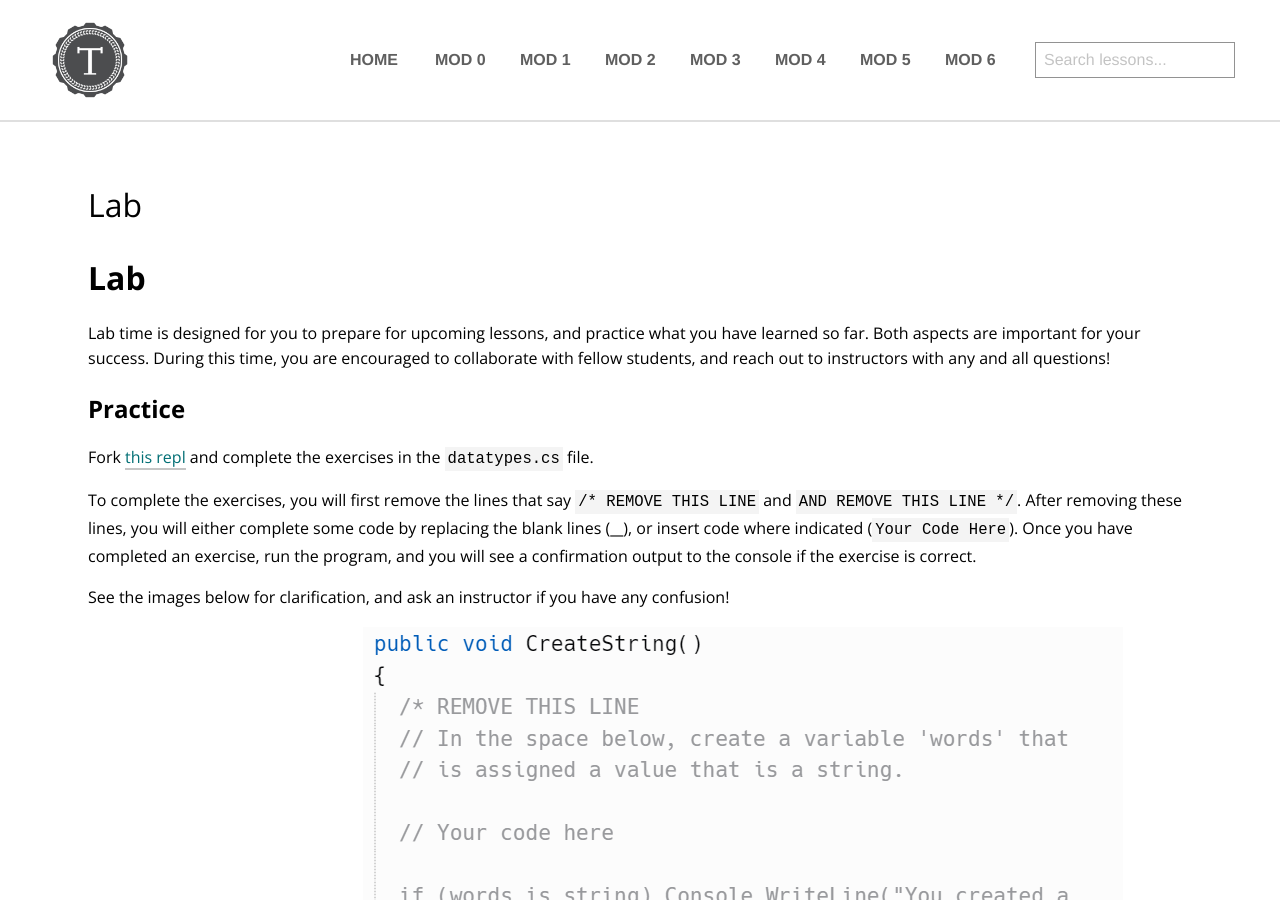
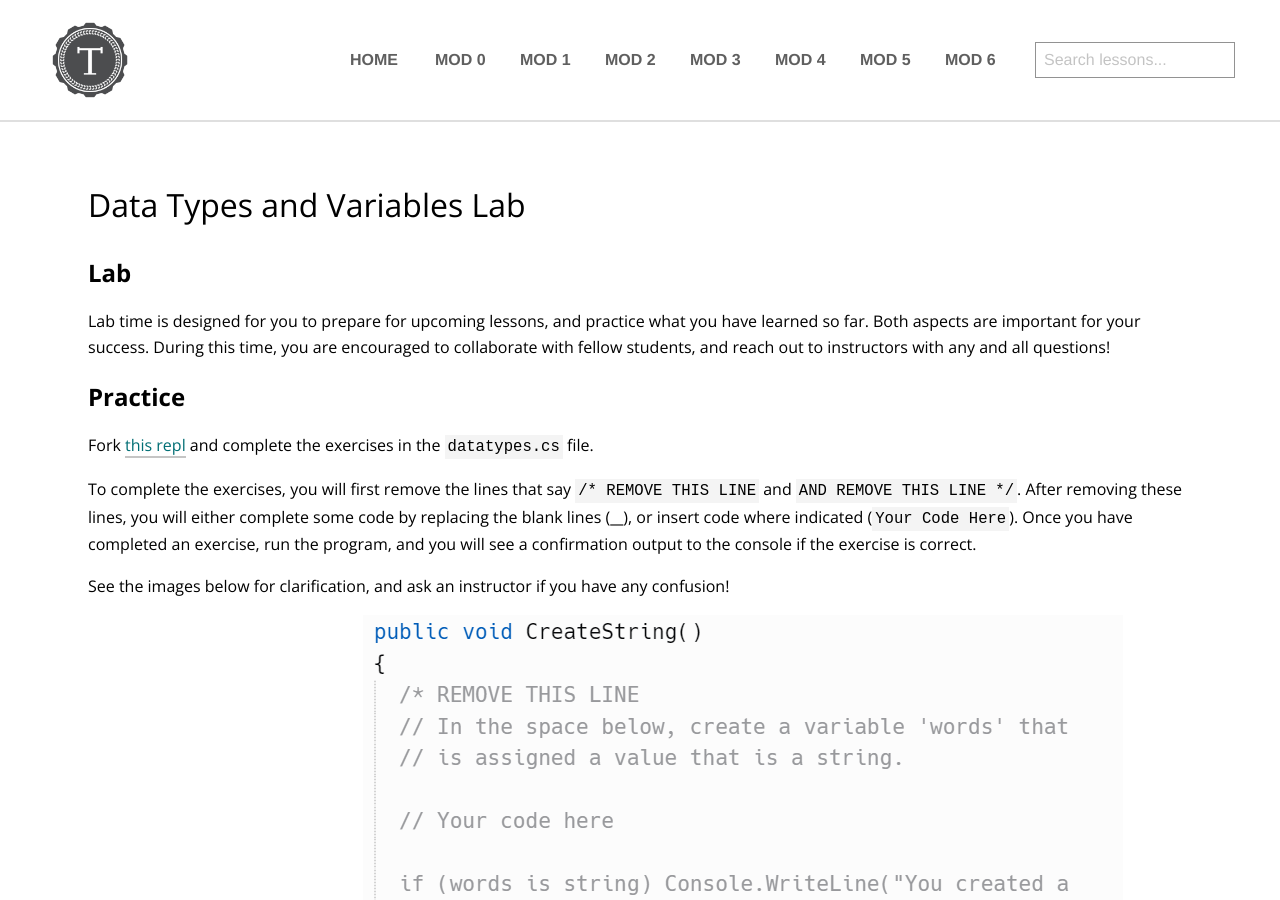
Before and after one commit to turingschool/launch-curriculum, a Jekyll site: the page built from module1/labs/Week1/DatatypesAndVariables.md, in a window 1280 px wide and 900 px high. Built offline with Jekyll 4.4.1, drawn with Linux system fonts in a browser that asks for light colours; nearby versions of some CDN libraries; comment, search, counter and statistics services are not loaded; our own code applies the rules of GitHub Pages for plain Markdown files.

Commit message:
Week 1 Labs Usability

```diff
--- a/module1/labs/Week1/DatatypesAndVariables.md
+++ b/module1/labs/Week1/DatatypesAndVariables.md
@@ -1,8 +1,9 @@
 ---
 layout: page
+title:  Data Types and Variables Lab
 ---
 
-# Lab
+## Lab
 Lab time is designed for you to prepare for upcoming lessons, and practice what you have learned so far.  Both aspects are important for your success.  During this time, you are encouraged to collaborate with fellow students, and reach out to instructors with any and all questions!
 
 <aside class="instructor-notes">
```
Also changed, not shown: module1/labs/Week1/ConditionalLogic.md (+2 -1 lines), module1/labs/Week1/IntroToLabs.md (+1 -0 lines).
